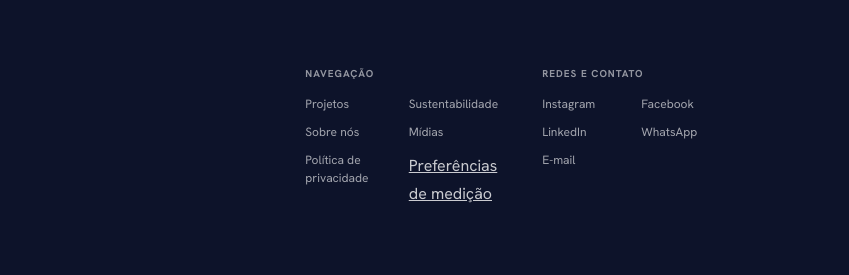
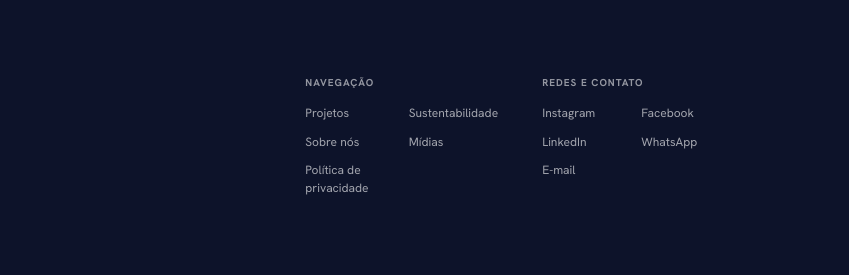
Before and after one commit to crizothdev/carol-magno-preview, a website: page index.html in a window 1280 px wide. Shown: the part 5370-5645 px from the top of the page, 431-1280 px from the left. Drawn offline with Linux system fonts and the light colour scheme.

Commit message:
Remove analytics preferences shortcut from footer

```diff
--- a/index.html
+++ b/index.html
@@ -109,6 +109,6 @@
       <div class="footer__cols"><div class="footer__navigation"><h4>Navegação</h4><nav class="footer__link-grid" aria-label="Links do site"><a href="portfolio.html">Projetos</a><a href="sustentabilidade.html">Sustentabilidade</a><a href="sobre.html">Sobre nós</a><a href="blog.html">Mídias</a><a href="politica-de-privacidade.html">Política de privacidade</a></nav></div><div class="footer__social"><h4>Redes e contato</h4><nav class="footer__social-grid" aria-label="Redes e canais de contato"><a href="https://www.instagram.com/carolmagnoarquitetura/" target="_blank" rel="noopener">Instagram</a><a href="https://www.facebook.com/carolmagnoarquitetura" target="_blank" rel="noopener">Facebook</a><a href="https://www.linkedin.com/company/carol-magno-arquitetura/" target="_blank" rel="noopener">LinkedIn</a><a href="https://wa.me/5512991918189?text=Ol%C3%A1%21%20Vim%20pelo%20site" target="_blank" rel="noopener">WhatsApp</a><a href="mailto:carolmagno.arq@gmail.com">E-mail</a></nav></div></div>
     </div>
   </footer>
-  <script src="js/main.js?v=20261103-seo-images-v1"></script>
+  <script src="js/main.js?v=20261105-no-footer-preferences"></script>
 </body>
 </html>
--- a/js/main.js
+++ b/js/main.js
@@ -512,17 +512,6 @@
       banner.querySelector("[data-consent-reject]").addEventListener("click", function () { closeBanner("rejected"); });
     }
 
-    function addPreferencesControl() {
-      var nav = document.querySelector(".footer__navigation .footer__link-grid");
-      if (!nav || nav.querySelector("[data-analytics-preferences]")) return;
-      var button = document.createElement("button");
-      button.type = "button";
-      button.className = "analytics-preferences";
-      button.setAttribute("data-analytics-preferences", "");
-      button.textContent = "Preferências de medição";
-      button.addEventListener("click", showBanner);
-      nav.appendChild(button);
-    }
 
     function bindPreferencesControls() {
       document.querySelectorAll("[data-analytics-preferences]").forEach(function (button) {
@@ -536,7 +525,7 @@
     configScript.src = "js/firebase-config.js?v=20261105-firebase-config-v1";
     configScript.onload = function () {
       if (!hasFirebaseConfig()) return;
-      addPreferencesControl();
+
       bindPreferencesControls();
       var choice = "";
       try { choice = window.localStorage.getItem(consentKey) || ""; } catch (error) {}
```
Also changed, not shown: blog.html (+1 -1 lines), politica-de-privacidade.html (+2 -2 lines), portfolio.html (+1 -1 lines), sobre.html (+1 -1 lines), sustentabilidade.html (+1 -1 lines), viabilidade.html (+1 -1 lines).
